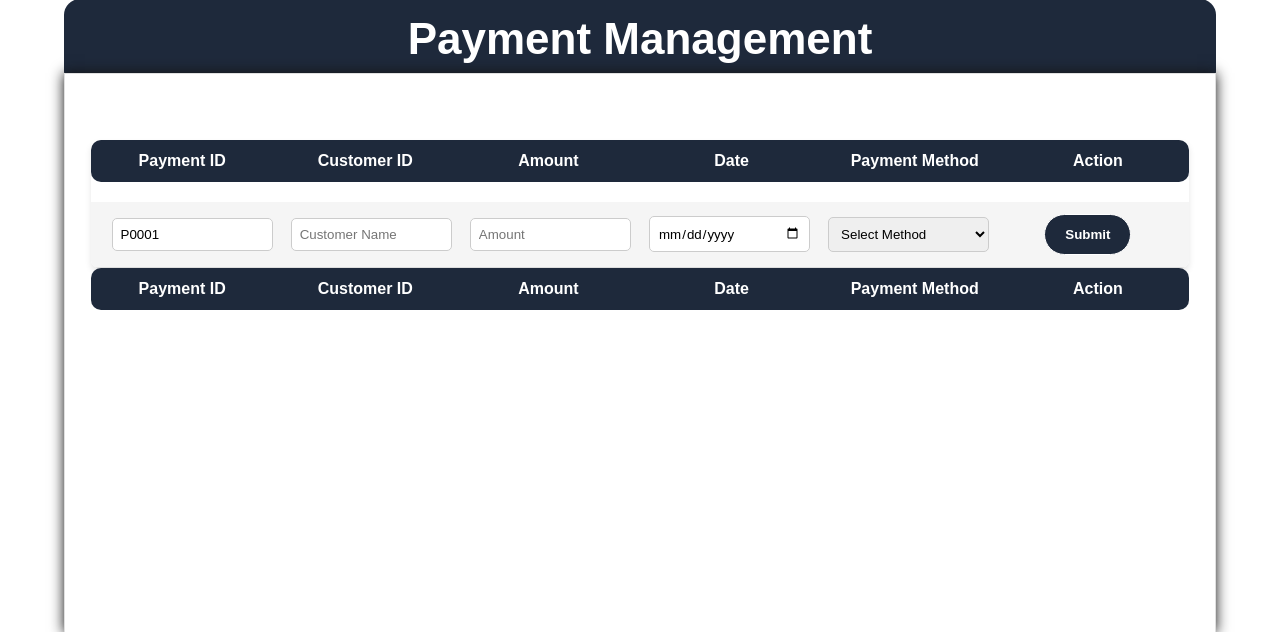
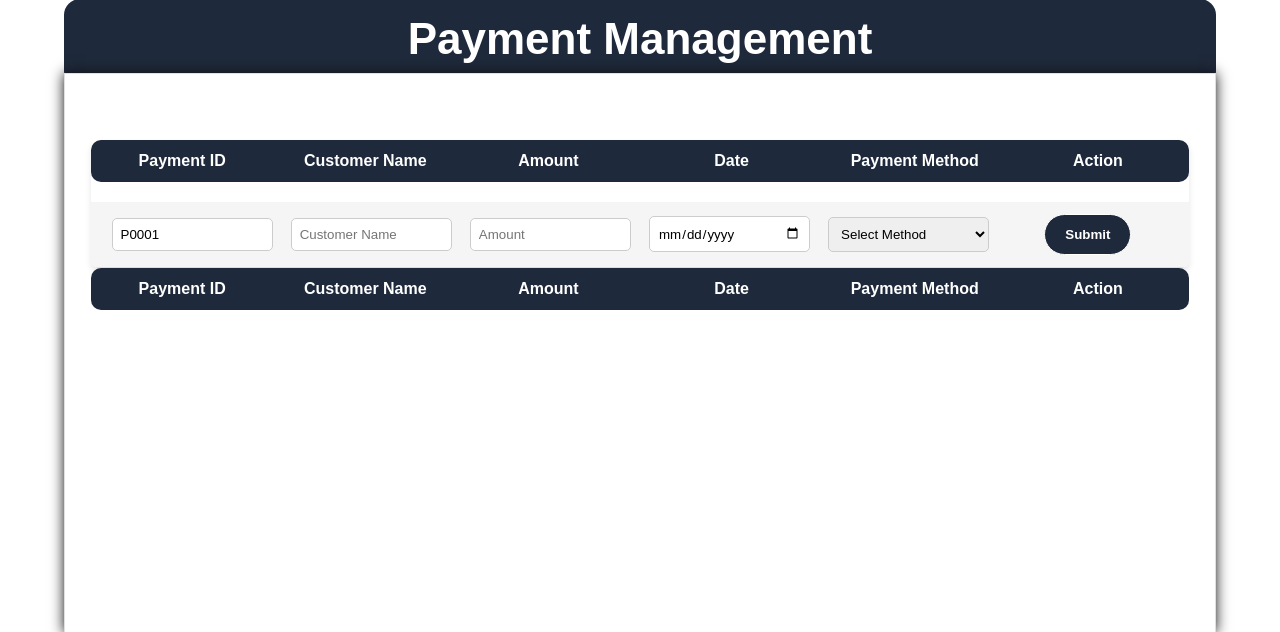
Before and after one commit to jgoleta/BisNest-Testing-Repo, a Django app: page /payment in a window 1280 px wide. Shown: the part 141-773 px from the top of the page. Run offline with Django 5.2, Linux system fonts and the light colour scheme.

Commit message:
Update payment.html

```diff
--- a/members/templates/payment.html
+++ b/members/templates/payment.html
@@ -512,7 +512,7 @@
       <div class="table-container">
         <div class="table-header">
           <div>Payment ID</div>
-          <div>Customer ID</div>
+          <div>Customer Name</div>
           <div>Amount</div>
           <div>Date</div>
           <div>Payment Method</div>
@@ -539,7 +539,7 @@
       <div class="submitted-payments">
         <div class="table-header">
           <div>Payment ID</div>
-          <div>Customer ID</div>
+          <div>Customer Name</div>
           <div>Amount</div>
           <div>Date</div>
           <div>Payment Method</div>
```
